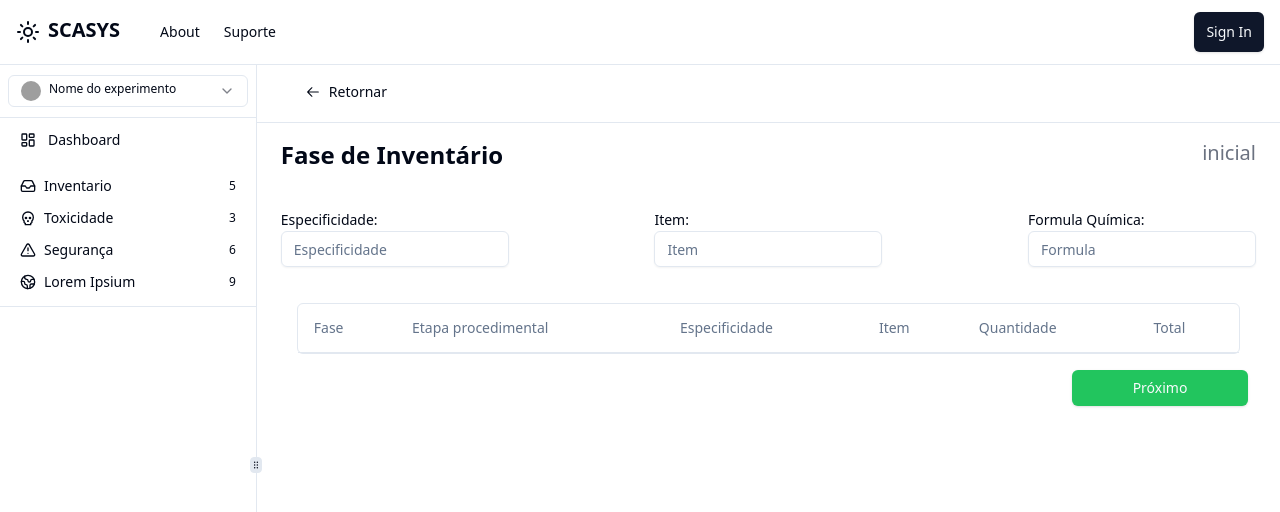
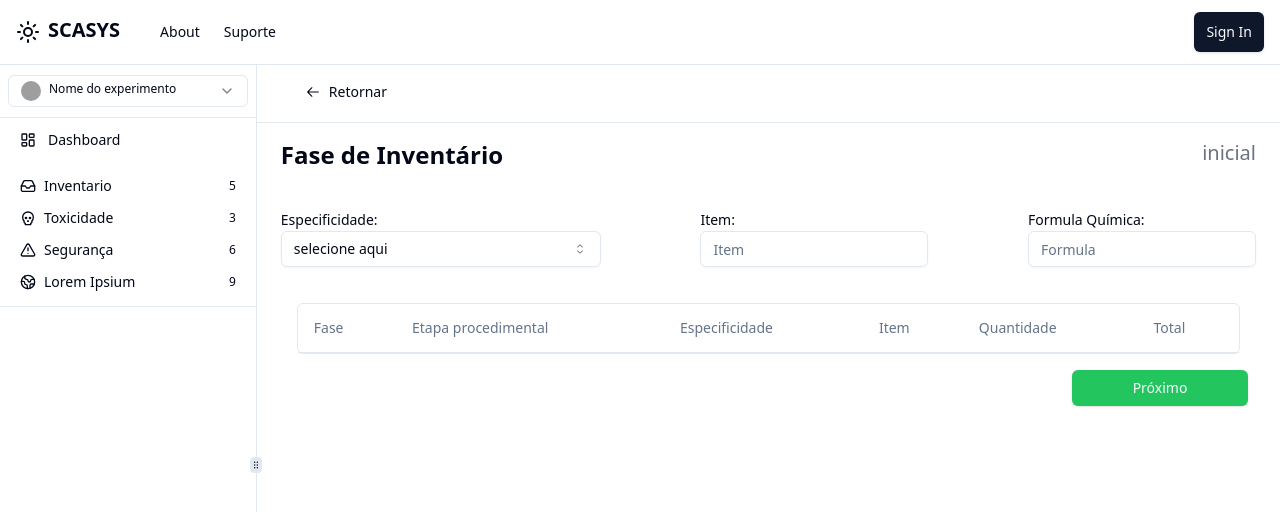
Before and after one commit to Cauatn/scasys, a React (Vite) app: page /inventory/3 in a window 1280 px wide. Shown: the top 512 px of the page. Built offline with nearby package versions, Linux system fonts and the light colour scheme; grey boxes are pictures that could not be loaded.

Commit message:
fix: select especificidade

```diff
--- a/src/routes/6aETP/Page.tsx
+++ b/src/routes/6aETP/Page.tsx
@@ -5,6 +5,13 @@ import { Label } from "@/components/ui/label"
 import { useNavigate } from "react-router-dom"
 
 import NextPageButton from "@/components/next-page-button"
+import {
+  Select,
+  SelectContent,
+  SelectItem,
+  SelectTrigger,
+  SelectValue,
+} from "@/components/ui/select"
 import { useExpContext } from "@/context/ExperimentoContext"
 import { zodResolver } from "@hookform/resolvers/zod"
 import { useForm } from "react-hook-form"
@@ -19,7 +26,7 @@ const InvSchema = z.object({
 type InvSchema = z.infer<typeof InvSchema>
 
 export function SixaETP() {
-  const { register, handleSubmit } = useForm({
+  const { register, handleSubmit, setValue } = useForm({
     resolver: zodResolver(InvSchema),
   })
 
@@ -55,12 +62,28 @@ export function SixaETP() {
             <div className="mx-auto inline-flex w-full  justify-between gap-5">
               <div>
                 <Label htmlFor="especificidade">Especificidade:</Label>
-                <Input
-                  id="especificidade"
-                  placeholder="Especificidade"
-                  {...register("specificity")}
+                <Select
+                  onValueChange={(value) => setValue("specificity", value)}
                   required
-                />
+                >
+                  <SelectTrigger className="w-80" id="phase-select">
+                    <SelectValue placeholder="selecione aqui" />
+                  </SelectTrigger>
+                  <SelectContent position="popper">
+                    <SelectItem value="reagent">Reagente</SelectItem>
+                    <SelectItem value="solvent">Solvente</SelectItem>
+                    <SelectItem value="residue">Resíduo</SelectItem>
+                    <SelectItem value="water">Água</SelectItem>
+                    <SelectItem value="product">Produto</SelectItem>
+                    <SelectItem value="chemical-compost">
+                      Composto Químico
+                    </SelectItem>
+                    <SelectItem value="electric-power-consumption">
+                      Consumo de Energia Elétrica
+                    </SelectItem>
+                    <SelectItem value="others">Outros</SelectItem>
+                  </SelectContent>
+                </Select>
               </div>
               <div>
                 <Label htmlFor="Item">Item:</Label>
```
